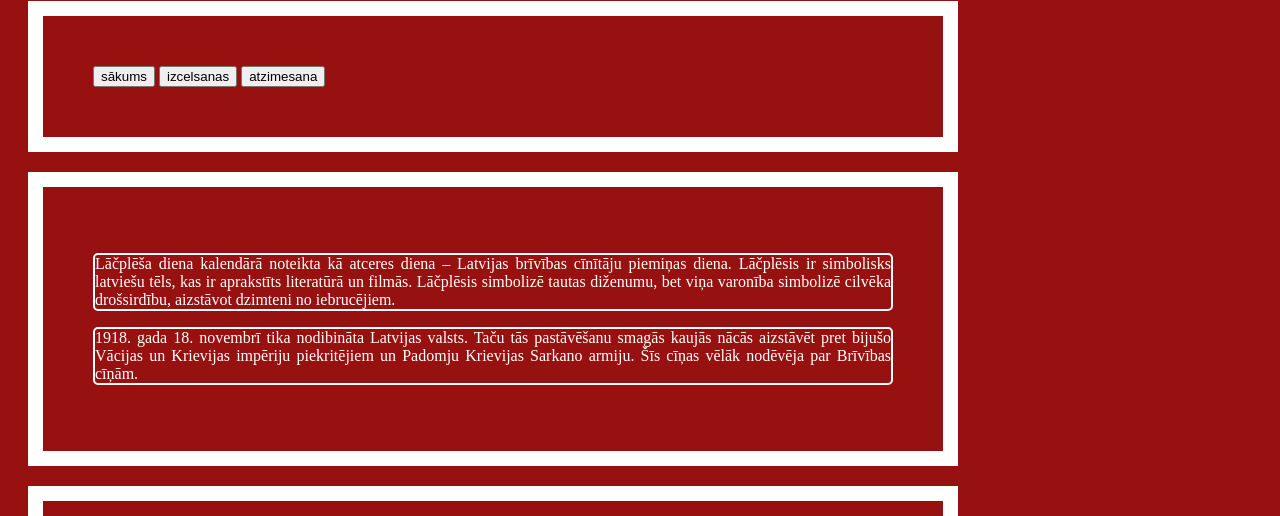
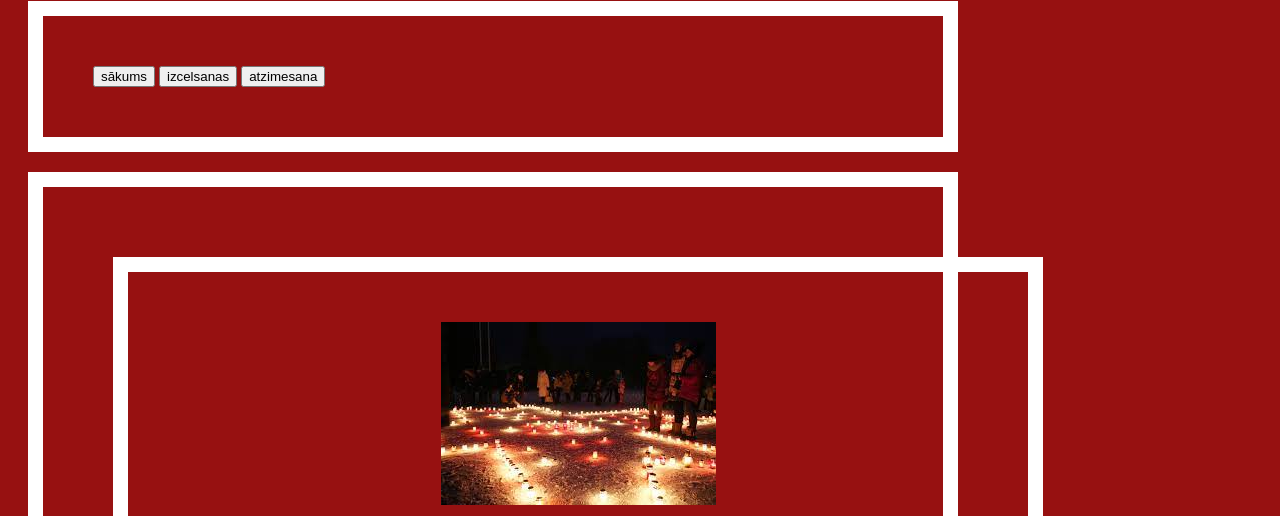
Before and after one commit to eElishaaaa/Ievads, a plain HTML site: page index.HTML in a window 1280 px wide. Both pictures are taken after a click on the button "izcelsanas". Shown: the part 79-595 px from the top of the page. Drawn offline with Linux system fonts and the light colour scheme.

Commit message:
Update index.HTML

```diff
--- a/index.HTML
+++ b/index.HTML
@@ -39,7 +39,16 @@
 
      </div>
 
-
+<script>//f-cija, kas pēc navigācijas pogas nospiešanas atver atbilstošo klasi un paslēpj pārējās
+ function nodala(sadalasID) {
+     var i;
+     var x = document.getElementsByClassName("sadala");
+     for (i = 0; i < x.length; i++) {
+        x[i].style.display = "none"; //visiem uzliek stilu neredzams
+     }
+     document.getElementById(sadalasID).style.display = "block"; //blokam ar attiecīgo id nosaukumu nomaina stilu uz redzams
+ }
+ </script>
 
 
 
```
